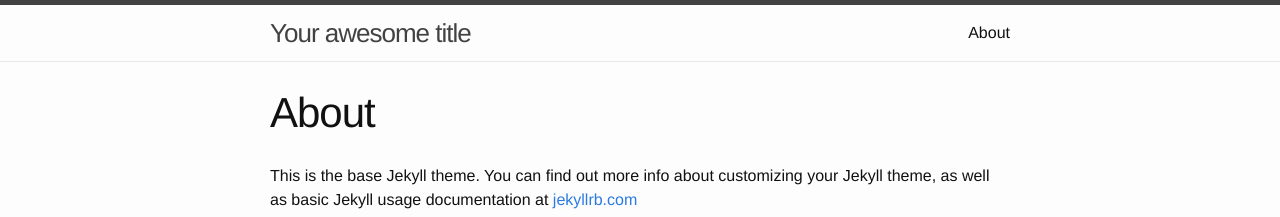
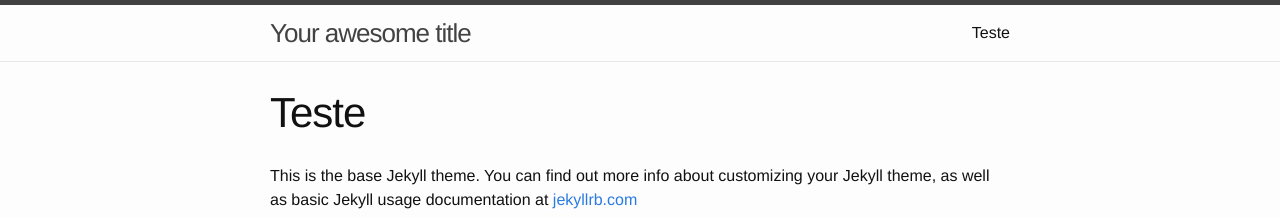
Before and after one commit to jamalchk/jamalchk.github.io, a Jekyll site: the page built from about.md, in a window 1280 px wide. Shown: the top 217 px of the page. Built offline with Jekyll 4.4.1, drawn with Linux system fonts in a browser that asks for light colours.

Commit message:
Testando mudanças no about.md

```diff
--- a/about.md
+++ b/about.md
@@ -1,7 +1,7 @@
 ---
 layout: page
-title: About
-permalink: /about/
+title: Teste
+permalink: /teste/
 ---
 
 This is the base Jekyll theme. You can find out more info about customizing your Jekyll theme, as well as basic Jekyll usage documentation at [jekyllrb.com](http://jekyllrb.com/)
```
